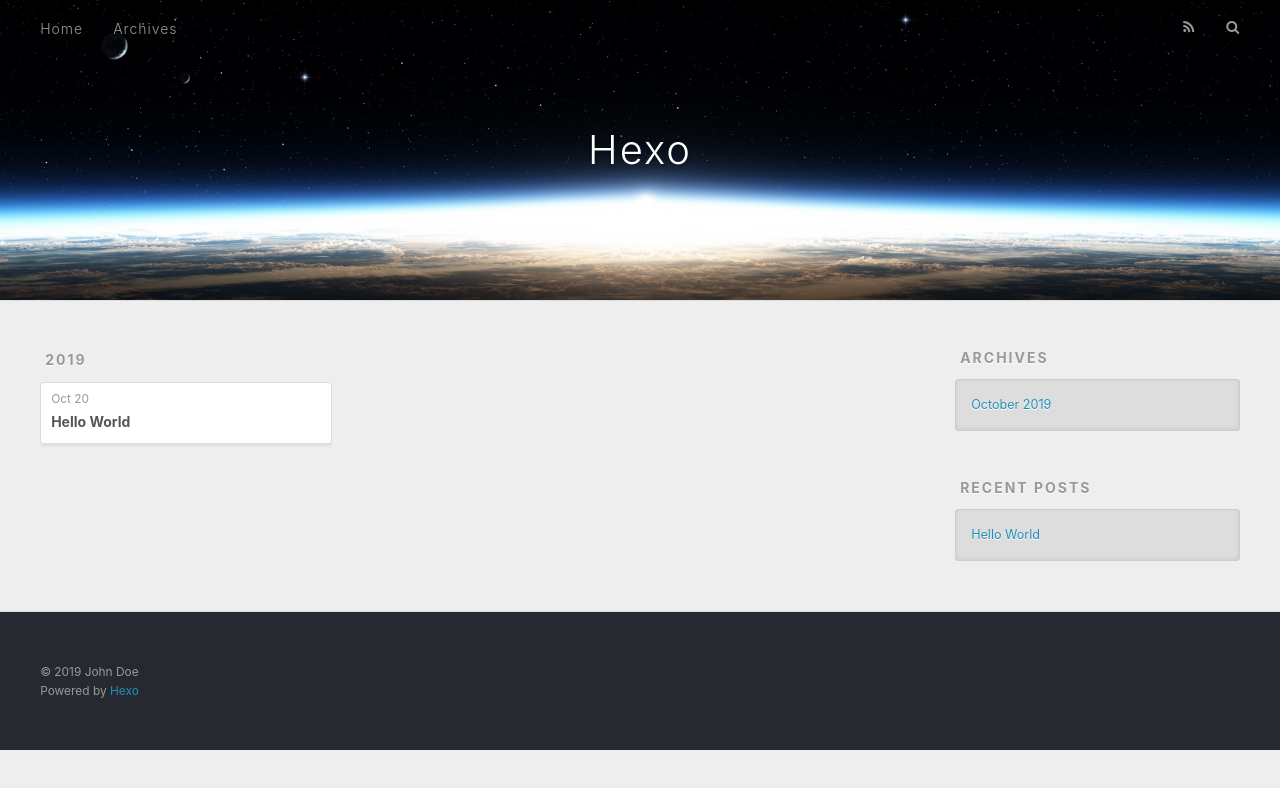
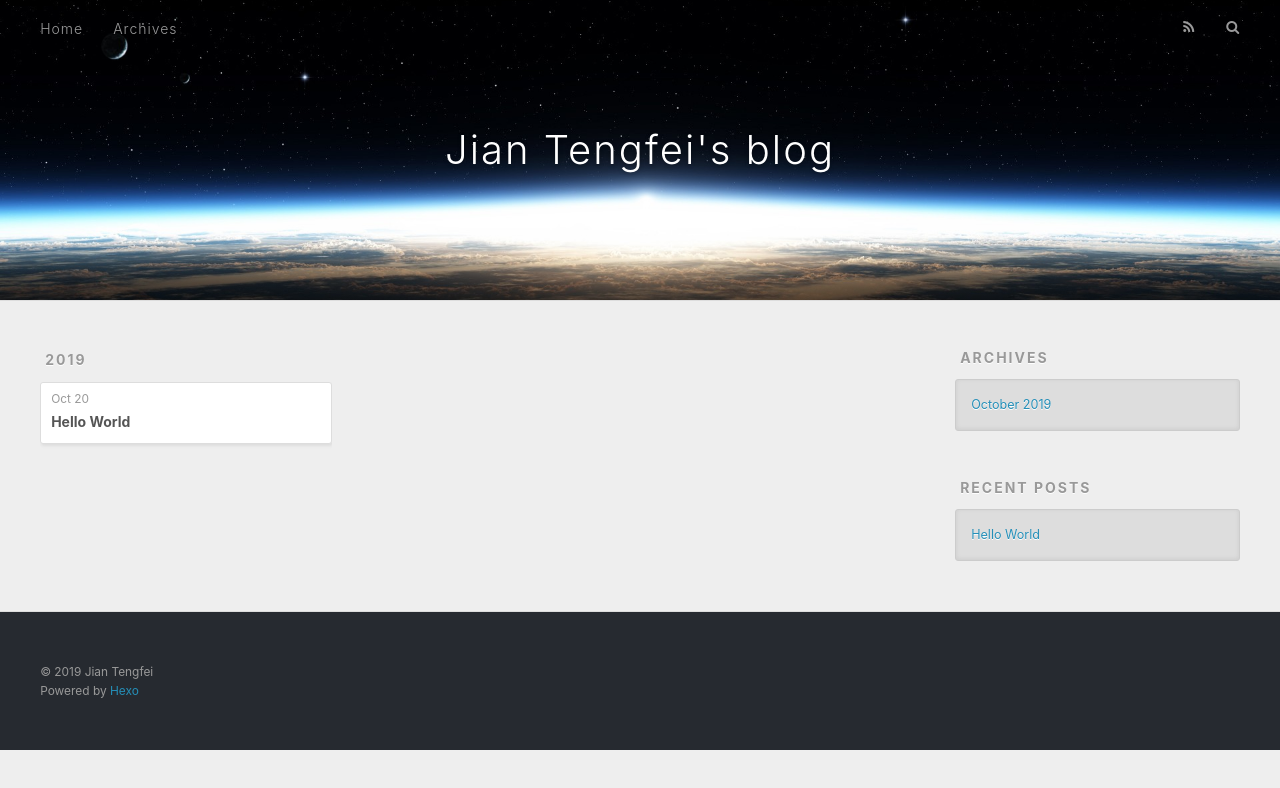
Before and after one commit to jiantengfei/jiantengfei.github.io, a plain HTML site: page archives/2019/10/index.html in a window 1280 px wide. Drawn offline with nearby package versions, Linux system fonts and the light colour scheme.

Commit message:
Site updated: 2019-11-02 12:13:44

```diff
--- a/archives/2019/10/index.html
+++ b/archives/2019/10/index.html
@@ -5,16 +5,16 @@
 
 
 
-  <title>Archives: 2019/10 | Hexo</title>
+  <title>Archives: 2019/10 | Jian Tengfei&#39;s blog</title>
   <meta name="viewport" content="width=device-width, initial-scale=1, maximum-scale=1">
   <meta property="og:type" content="website">
-<meta property="og:title" content="Hexo">
+<meta property="og:title" content="Jian Tengfei&#39;s blog">
 <meta property="og:url" content="http:&#x2F;&#x2F;yoursite.com&#x2F;archives&#x2F;2019&#x2F;10&#x2F;index.html">
-<meta property="og:site_name" content="Hexo">
-<meta property="og:locale" content="en">
+<meta property="og:site_name" content="Jian Tengfei&#39;s blog">
+<meta property="og:locale" content="zh-Hans">
 <meta name="twitter:card" content="summary">
 
-    <link rel="alternate" href="/atom.xml" title="Hexo" type="application/atom+xml">
+    <link rel="alternate" href="/atom.xml" title="Jian Tengfei&#39;s blog" type="application/atom+xml">
 
 
     <link rel="icon" href="/favicon.png">
@@ -33,7 +33,7 @@
   <div id="header-outer" class="outer">
     <div id="header-title" class="inner">
       <h1 id="logo-wrap">
-        <a href="/" id="logo">Hexo</a>
+        <a href="/" id="logo">Jian Tengfei&#39;s blog</a>
       </h1>
 
     </div>
@@ -138,7 +138,7 @@
 
   <div class="outer">
     <div id="footer-info" class="inner">
-      &copy; 2019 John Doe<br>
+      &copy; 2019 Jian Tengfei<br>
       Powered by <a href="http://hexo.io/" target="_blank">Hexo</a>
     </div>
   </div>
```
Also changed, not shown: 2019/10/20/hello-world/index.html (+7 -7 lines), archives/2019/index.html (+7 -7 lines), archives/index.html (+7 -7 lines), index.html (+8 -8 lines).
